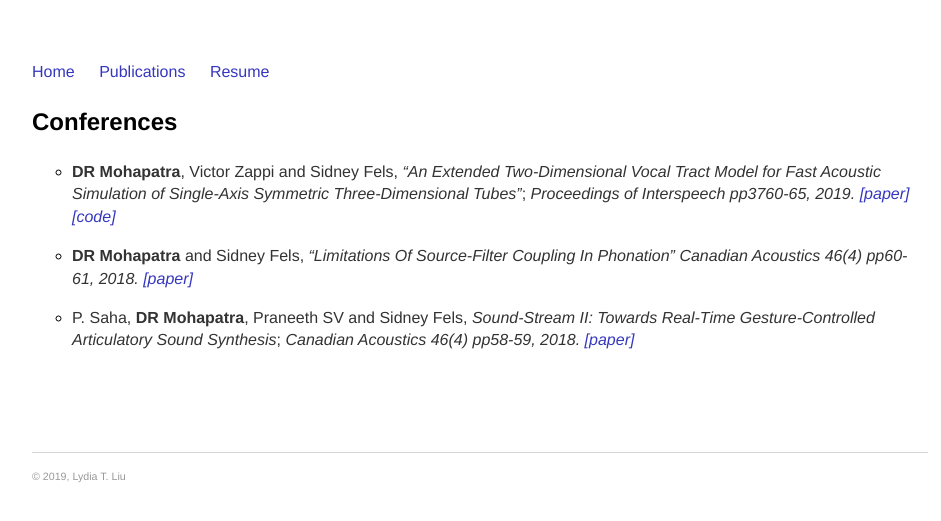
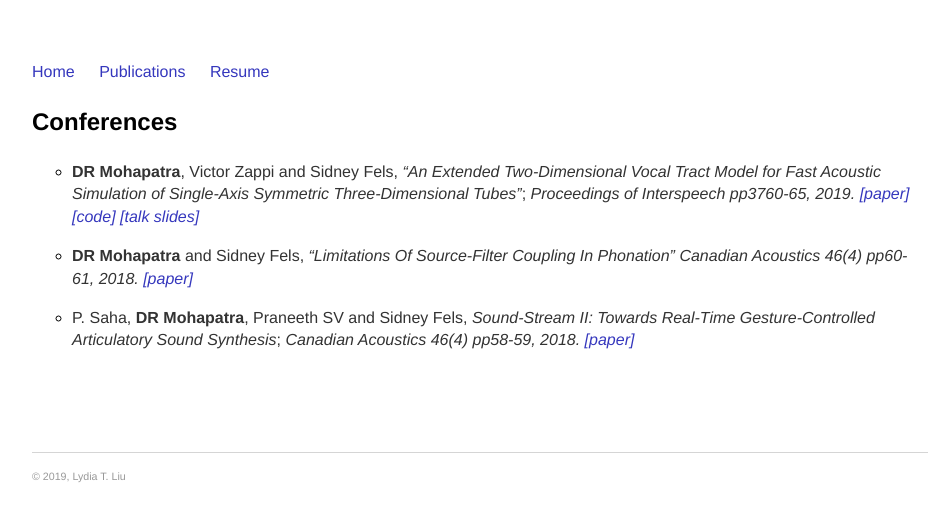
Before and after one commit to PramitSaha/debasishray19.github.io, a Jekyll site: the page built from projects.md, in a window 1280 px wide. Shown: the top 521 px of the page, without its empty margins (160-1101 px from the left). Built offline with Jekyll 4.4.1, drawn with Linux system fonts in a browser that asks for light colours.

Commit message:
Added talk slides for interspeech

```diff
--- a/projects.md
+++ b/projects.md
@@ -5,7 +5,7 @@ title: Publications
 
 ### Conferences
 
-* **DR Mohapatra**, Victor Zappi and Sidney Fels, *"An Extended Two-Dimensional Vocal Tract Model for Fast Acoustic Simulation of Single-Axis Symmetric Three-Dimensional Tubes"*; *Proceedings of Interspeech pp3760-65, 2019. [[paper]](https://www.isca-speech.org/archive/Interspeech_2019/pdfs/1764.pdf) [[code]](https://github.com/Debasishray19/vocaltube-speech-synthesis/tree/master/version03)*
+* **DR Mohapatra**, Victor Zappi and Sidney Fels, *"An Extended Two-Dimensional Vocal Tract Model for Fast Acoustic Simulation of Single-Axis Symmetric Three-Dimensional Tubes"*; *Proceedings of Interspeech pp3760-65, 2019. [[paper]](https://www.isca-speech.org/archive/Interspeech_2019/pdfs/1764.pdf) [[code]](https://github.com/Debasishray19/vocaltube-speech-synthesis/tree/master/version03) [[talk slides]](https://github.com/Debasishray19/debasishray19.github.io/blob/master/assets/conferenceppt/Interspeech%202019%20Presentation.pdf)*
 
 * **DR Mohapatra** and Sidney Fels, *"Limitations Of Source-Filter Coupling In Phonation"* *Canadian Acoustics 46(4) pp60-61, 2018. [[paper]](https://arxiv.org/abs/1811.07435)*
 
```
